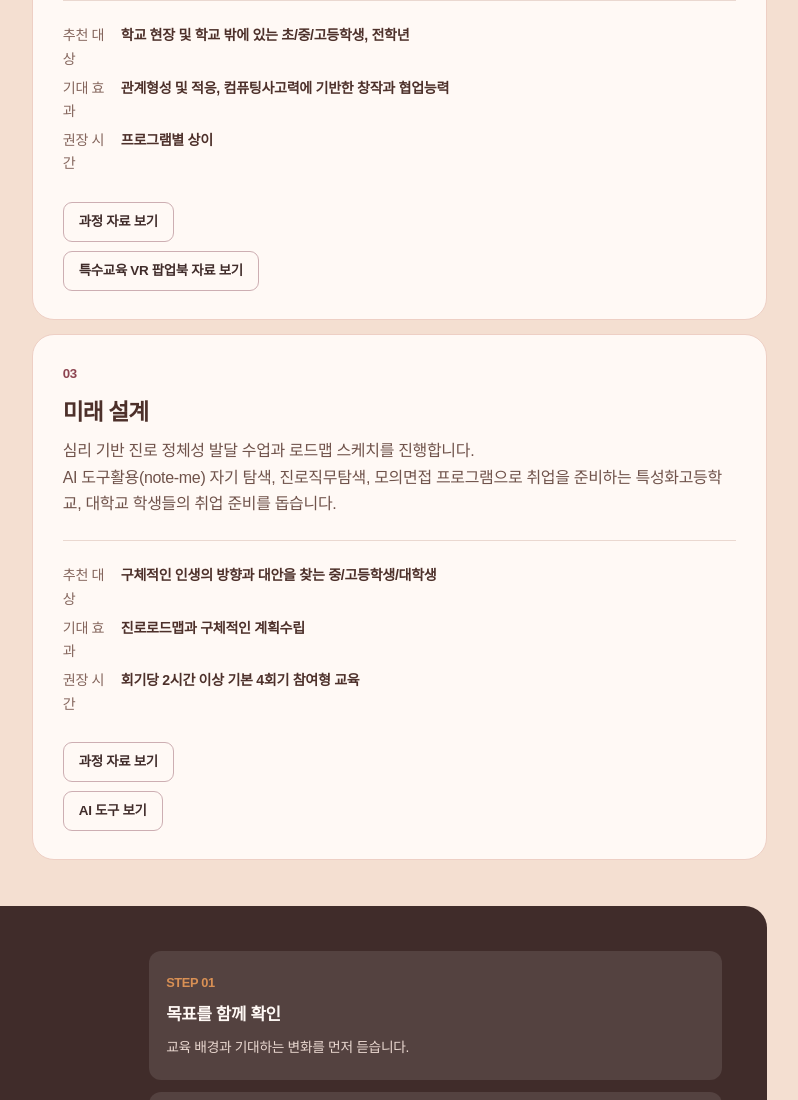
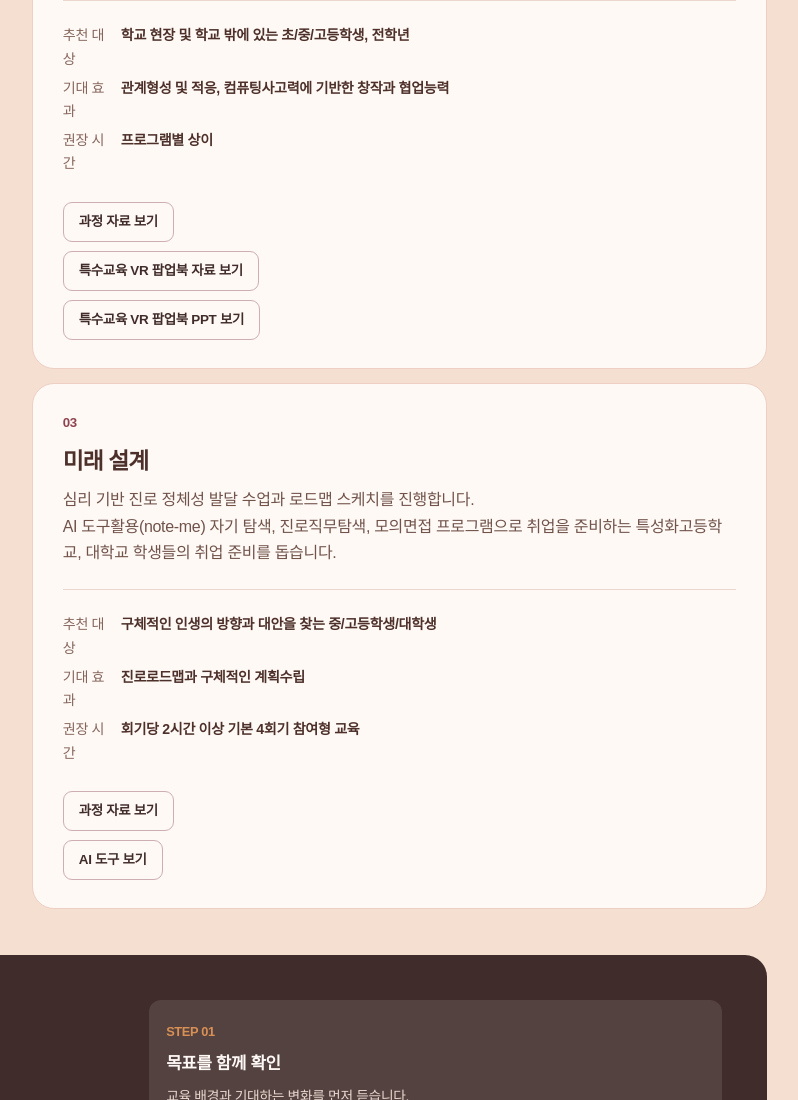
Before and after one commit to ejrosa76-ui/myhouse, a plain HTML site: page index.html in a window 1280 px wide. Shown: the part 3101-4201 px from the top of the page, without its empty margins (453-1251 px from the left). Drawn offline with Linux system fonts and the light colour scheme; a web font is replaced by a local one.

Commit message:
Update VR curriculum link and add presentation PDF

```diff
--- a/index.html
+++ b/index.html
@@ -119,7 +119,7 @@
     <section class="courses" id="courses"><div class="wrap courses-layout"><div class="section-head"><p class="eyebrow">SIGNATURE PROGRAMS</p><h2>가장 필요한 변화를 시작합니다.</h2><p class="lead">대표 과정은 명확한 기준점이 됩니다. 구성원의 역할과 교육 목표에 맞춰 깊이와 방식은 유연하게 조정합니다.</p></div>
       <div class="course-grid">
         <article class="course"><span class="course-number">01</span><h3>마음 성장</h3><p>또래관계놀이터와 사회성발달 집단상담을 통해 친구와의 관계를 이해하고, 자신의 생각을 안전하게 표현하는 연습을 합니다.</p><dl><div><dt>추천 대상</dt><dd>유아, 초등학생, 중학생</dd></div><div><dt>기대 효과</dt><dd>1:1 면담과 피드백 자신감</dd></div><div><dt>권장 시간</dt><dd>프로그램별 상이</dd></div></dl><a class="button ghost course-action" href="output/pdf/mind-growth/협동놀이를 통한 비폭력대화 통합교육 프로그램 운영계획서_김은정강사.pdf" target="_blank" rel="noopener" aria-label="마음 성장 과정 자료 보기">과정 자료 보기</a></article>
-        <article class="course"><span class="course-number">02</span><h3>손끝 창의</h3><p>업사이클링 팝업북 만들기(환경수업), 팝업코딩(STEAM), 교육용 드론 이론·실습, 팀별 프로젝트 기반 교육을 진행합니다.<br>팝업코딩(STEAM)에서는 팝업북과 종이접기 원리를 엔트리 코딩으로 구현합니다.</p><dl><div><dt>추천 대상</dt><dd>학교 현장 및 학교 밖에 있는 초/중/고등학생, 전학년</dd></div><div><dt>기대 효과</dt><dd>관계형성 및 적응, 컴퓨팅사고력에 기반한 창작과 협업능력</dd></div><div><dt>권장 시간</dt><dd>프로그램별 상이</dd></div></dl><a class="button ghost course-action" href="output/pdf/creative-hands/12차시 구성개요.docx.pdf" target="_blank" rel="noopener" aria-label="손끝 창의 12차시 구성 개요 자료 보기">과정 자료 보기</a><a class="button ghost course-action" href="output/pdf/creative-hands/VR팝업북제작과정(제출용)_김은정.pdf" target="_blank" rel="noopener" aria-label="특수교육 VR 팝업북 제작 과정 자료 보기">특수교육 VR 팝업북 자료 보기</a></article>
+        <article class="course"><span class="course-number">02</span><h3>손끝 창의</h3><p>업사이클링 팝업북 만들기(환경수업), 팝업코딩(STEAM), 교육용 드론 이론·실습, 팀별 프로젝트 기반 교육을 진행합니다.<br>팝업코딩(STEAM)에서는 팝업북과 종이접기 원리를 엔트리 코딩으로 구현합니다.</p><dl><div><dt>추천 대상</dt><dd>학교 현장 및 학교 밖에 있는 초/중/고등학생, 전학년</dd></div><div><dt>기대 효과</dt><dd>관계형성 및 적응, 컴퓨팅사고력에 기반한 창작과 협업능력</dd></div><div><dt>권장 시간</dt><dd>프로그램별 상이</dd></div></dl><a class="button ghost course-action" href="output/pdf/creative-hands/12차시 구성개요.docx.pdf" target="_blank" rel="noopener" aria-label="손끝 창의 12차시 구성 개요 자료 보기">과정 자료 보기</a><a class="button ghost course-action" href="output/pdf/creative-hands/커리큘럼_계획서_VR팝업북제작과정_김은정.pdf" target="_blank" rel="noopener" aria-label="특수교육 VR 팝업북 제작 과정 자료 보기">특수교육 VR 팝업북 자료 보기</a><a class="button ghost course-action" href="output/랜딩페이지포함최종발표자료_랜딩페이지연결.pdf" target="_blank" rel="noopener" aria-label="특수교육 VR 팝업북 PPT 보기">특수교육 VR 팝업북 PPT 보기</a></article>
         <article class="course"><span class="course-number">03</span><h3>미래 설계</h3><p>심리 기반 진로 정체성 발달 수업과 로드맵 스케치를 진행합니다.<br>AI 도구활용(note-me) 자기 탐색, 진로직무탐색, 모의면접 프로그램으로 취업을 준비하는 특성화고등학교, 대학교 학생들의 취업 준비를 돕습니다.</p><dl><div><dt>추천 대상</dt><dd>구체적인 인생의 방향과 대안을 찾는 중/고등학생/대학생</dd></div><div><dt>기대 효과</dt><dd>진로로드맵과 구체적인 계획수립</dd></div><div><dt>권장 시간</dt><dd>회기당 2시간 이상 기본 4회기 참여형 교육</dd></div></dl><a class="button ghost course-action" href="output/pdf/future-design.pdf/중학교진로특강 원고용ppt.pptx.pdf" target="_blank" rel="noopener" aria-label="미래 설계 과정 자료 보기">과정 자료 보기</a><a class="button ghost course-action" href="https://www.noteme.me/ko" target="_blank" rel="noopener" aria-label="NoteMe AI 도구 보기">AI 도구 보기</a></article>
       </div></div>
       <div class="wrap"><div class="custom" id="custom"><div><p class="eyebrow" style="color:#f2b98c">TAILORED FOR YOUR TEAM</p><h2>우리의 언어로<br>교육을 설계합니다.</h2><p class="lead">대표 과정과 맞춤 워크숍을 함께 제공합니다. 일회성 강의가 아니라 교육 이후의 실제 변화를 고려합니다.</p></div><div class="steps"><div class="step"><span>STEP 01</span><strong>목표를 함께 확인</strong><p>교육 배경과 기대하는 변화를 먼저 듣습니다.</p></div><div class="step"><span>STEP 02</span><strong>구성원을 고려해 조정</strong><p>연령, 인원, 시간, 사전 과제를 반영합니다.</p></div><div class="step"><span>STEP 03</span><strong>알맞은 방식으로 진행</strong><p>강의·사례 토론·참여형 워크숍 중 선택합니다.</p></div></div></div></div>
```
Also changed, not shown: 2 other files.
